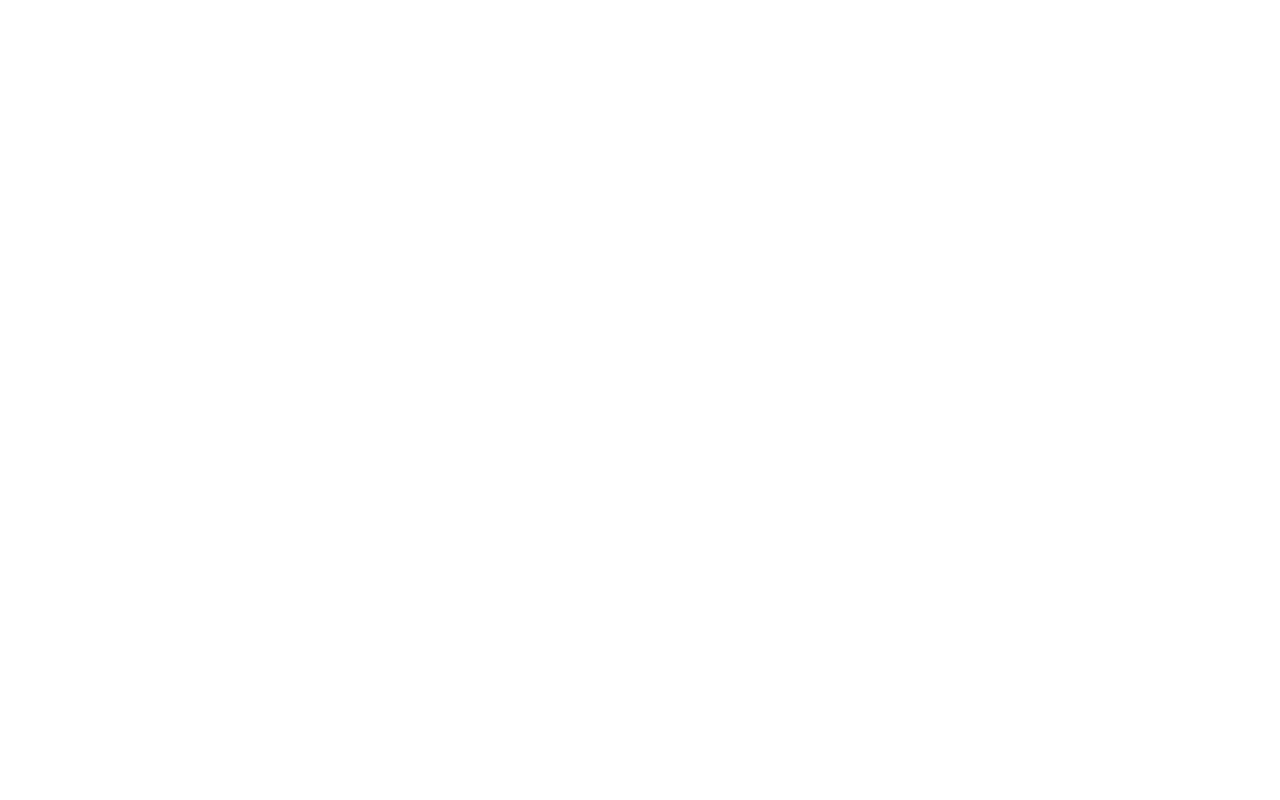
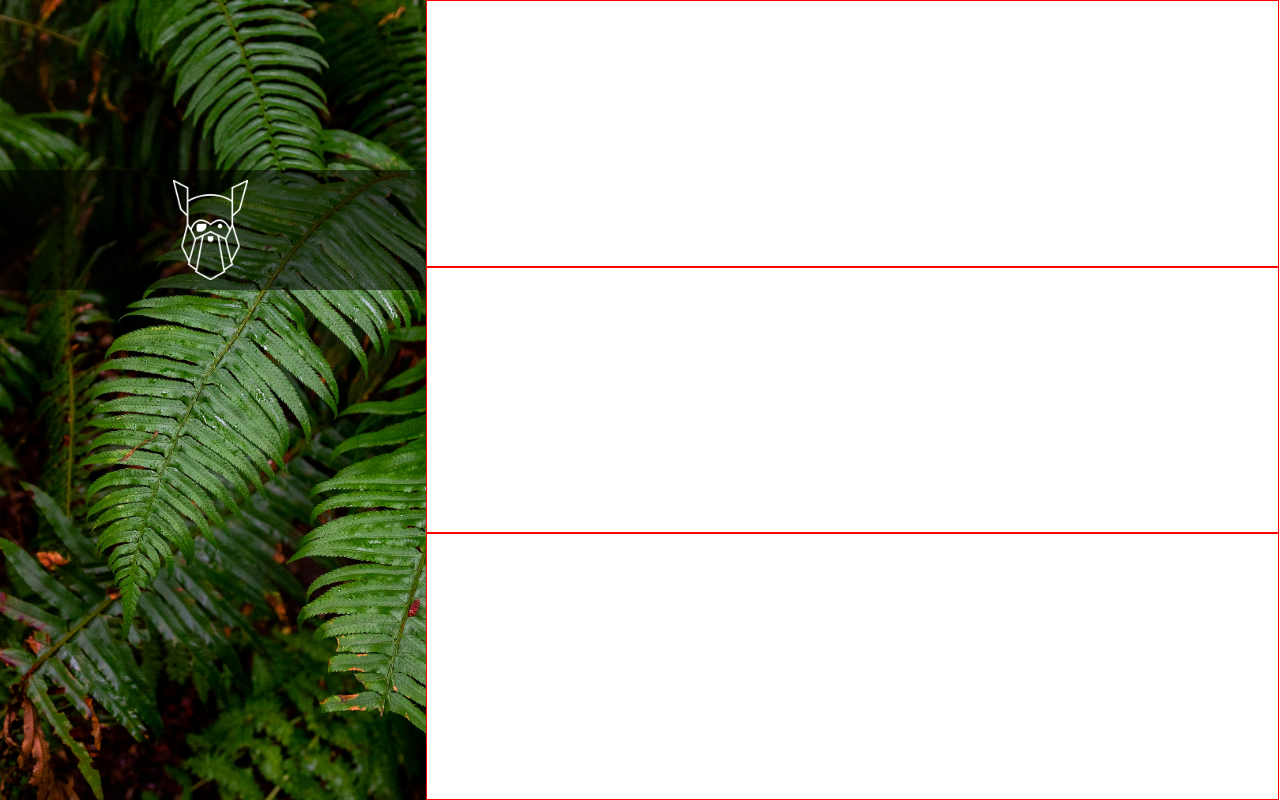
Before and after one commit to mmanzo00/sign-up-form, a plain HTML site: page index.html in a window 1280 px wide. Drawn offline with Linux system fonts and the light colour scheme.

Commit message:
Add and style left-side div

```diff
--- a/index.html
+++ b/index.html
@@ -8,6 +8,24 @@
     <script src="script.js"></script>
 </head>
 <body>
+    <div class="container">
+        <div class="left">
+            <div class="banner">
+                <div class="odin-logo"></div>
+            </div>
+        </div>
+        <div class="right">
+            <div id="up">
+
+            </div>
+            <div id="middle">
+
+            </div>
+            <div id="down">
+
+            </div>
+        </div>
+    </div>
 
 </body>
 </html>
--- a/style.css
+++ b/style.css
@@ -0,0 +1,50 @@
+body{
+    margin: 0;
+    padding: 0;
+}
+.container{
+    display: flex;
+    width: 100%;
+    height: 100vh;
+}
+
+.left{
+    display: flex;
+    width: 33.3%;
+    flex-direction: column;
+    background-image: url(./images/background.jpg);
+    background-size: cover;
+}
+
+.banner{
+    display: flex;
+    box-sizing: border-box;
+    background-color: rgba(0, 0, 0, 0.5);
+    height: 15%;
+    margin-top: 40%;
+    padding: 10px;
+    justify-content: center;
+}
+
+.odin-logo{
+    height: 100%;
+    width: 20%;
+    background-image: url(./images/odin-lined.png);
+    background-size: contain;
+    background-repeat: no-repeat;
+}
+
+.right{
+    display: flex;
+    width: 66.6%;
+    flex-direction: column;
+}
+
+
+.right > div {
+    flex: 1;
+    display: flex;
+    align-items: center;
+    justify-content: center;
+    border: 1px solid red;
+}
```
Also changed, not shown: fonts/Norse-Bold.otf (added), images/background.jpg (added), images/odin-lined.png (added).
